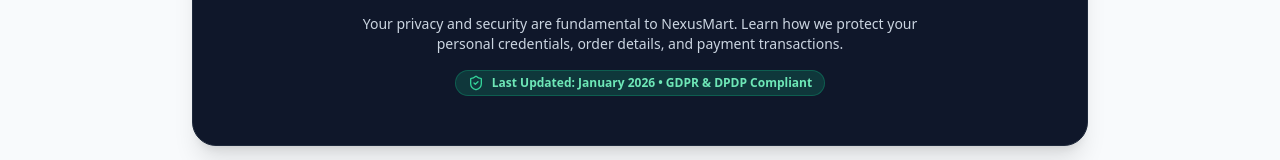
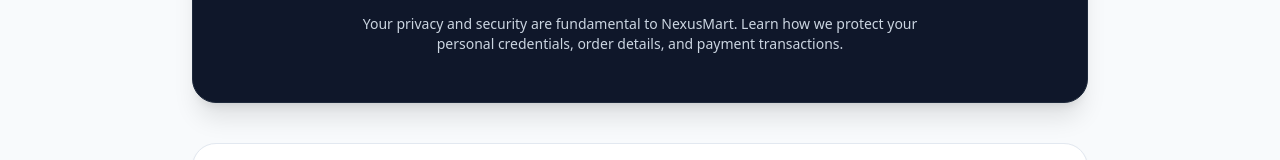
Before and after one commit to barathsuriyas2025ece-lang/E-commerce-Website-new, a React (Vite) app in the folder frontend/: page /privacy in a window 1280 px wide. Shown: the part 290-450 px from the top of the page. Built offline with nearby package versions, Linux system fonts and the light colour scheme; no server answers.

Commit message:
Remove Last Updated compliance badge from Privacy Policy page

```diff
--- a/frontend/src/pages/Privacy.jsx
+++ b/frontend/src/pages/Privacy.jsx
@@ -13,10 +13,6 @@
         <p className="text-xs sm:text-sm text-slate-300 max-w-xl mx-auto leading-relaxed">
           Your privacy and security are fundamental to NexusMart. Learn how we protect your personal credentials, order details, and payment transactions.
         </p>
-        <div className="inline-flex items-center gap-2 px-3 py-1 rounded-full bg-emerald-500/20 text-emerald-300 text-xs font-bold border border-emerald-500/30">
-          <ShieldCheck className="w-4 h-4 text-emerald-400" />
-          <span>Last Updated: January 2026 • GDPR & DPDP Compliant</span>
-        </div>
       </section>
 
       {/* Policy Clauses */}
```
